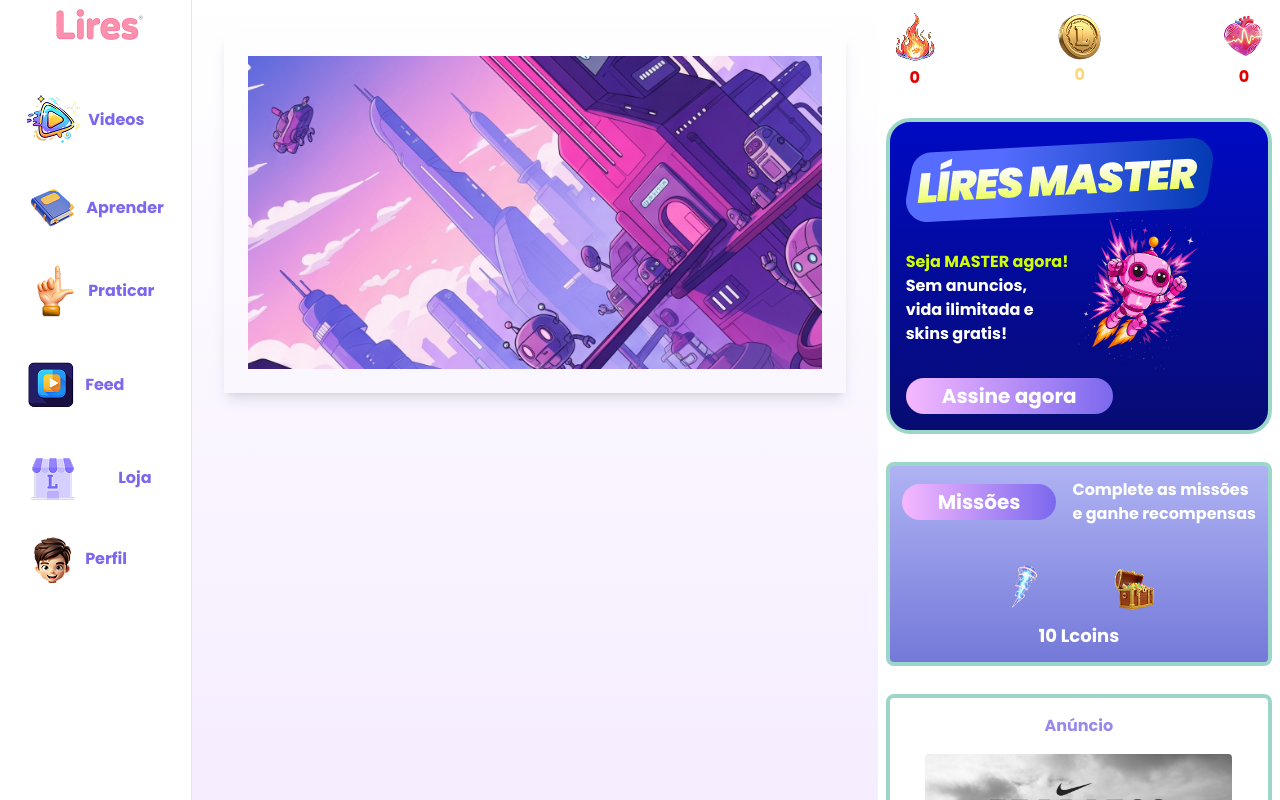
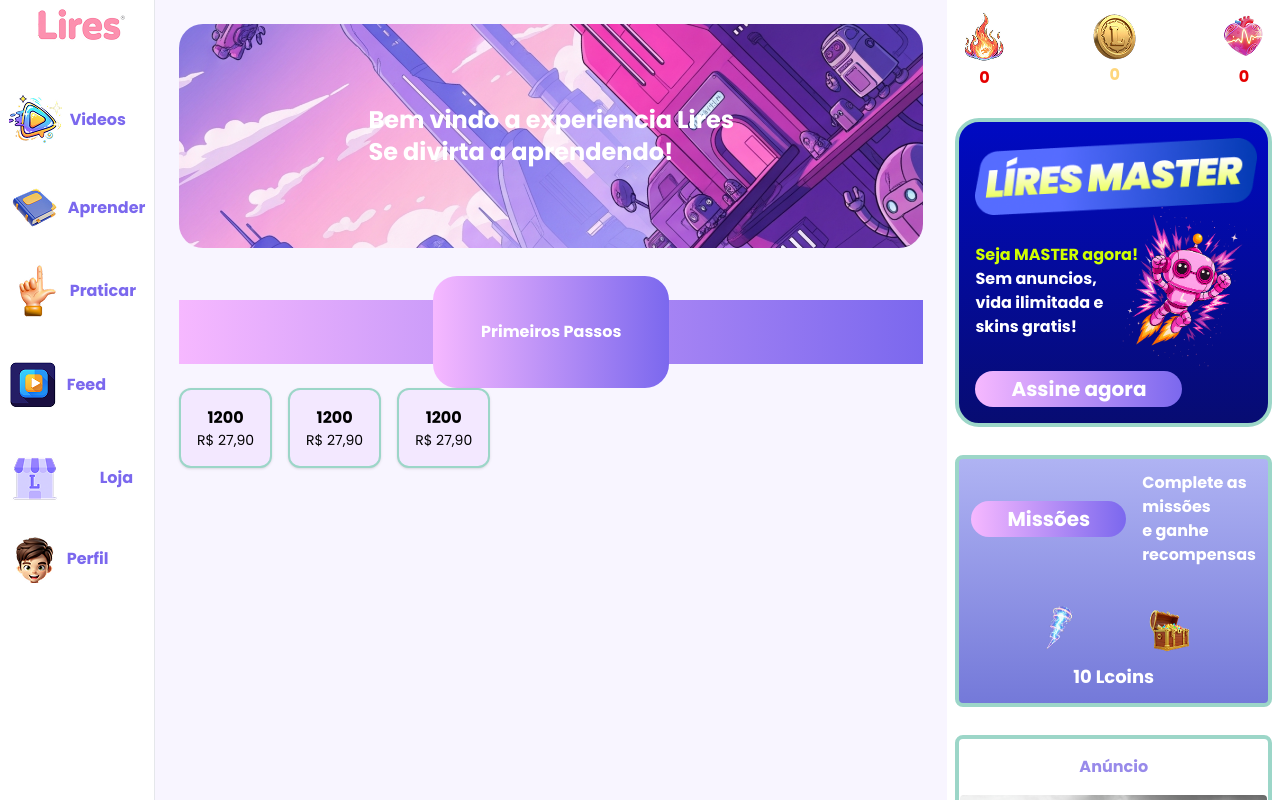
Before and after one commit to guibenat/Tcc, a React (Vite) app in the folder project-lires/: page / in a window 1280 px wide. Shown: the top 800 px of the page. Built offline with nearby package versions, Linux system fonts and the light colour scheme.

Commit message:
Home atualizada

```diff
--- a/project-lires/src/components/MainContent.jsx
+++ /dev/null
@@ -1,21 +0,0 @@
-import Metropole from "../assets/Metropole.png";
-
-export default function MainContent() {
-
-
-  return (
-    <main className="flex-1 flex flex-col items-center p-8 bg-gradient-to-b from-white to-purple-100 overflow-y-auto">
-      <div className=" flex flex-col items-center ronded-2xl p-6 text-white shadow-lg mb-8">
-        <img  src={Metropole} alt="" />
-      </div>
-      <div>
-        <div></div>
-        <div></div>
-        <div></div>
-      </div>
-
-
-
-    </main>
-  );
-}
--- a/project-lires/src/components/SidebarLeft.jsx
+++ b/project-lires/src/components/SidebarLeft.jsx
@@ -11,7 +11,7 @@ import  { Link } from 'react-router-dom';
 
 export default function SidebarLeft() {
   return (
-    <aside className="w-48 bg-white border-r border-gray-200 flex flex-col items-center py-8 -mt-16">
+    <aside className="w-64 bg-white border-r border-gray-200 flex flex-col items-center py-8 -mt-16">
       <Link to="/"><img src={Lires} alt="" /></Link>
       <nav className="flex flex-col gap-6 text-[#7B68EE] font-extrabold">
         <a href="#" className="flex items-center gap-2 font-bold">
--- a/project-lires/src/pages/Home.jsx
+++ b/project-lires/src/pages/Home.jsx
@@ -1,15 +1,47 @@
-import HomeMid from '../components/HomeMid';
-import Lires from '../assets/LIRES.png';
-import Brasil from '../assets/Brasil.jpg';
+import React from 'react';
+import Metropole from '../assets/Metropole.png';
 import SidebarLeft from '../components/SidebarLeft';
 import SidebarRight from '../components/SidebarRight';
-import MainContent from '../components/MainContent';
+
 
 export default function Home() {
     return (
-        <div className="flex min-h-screen bg-white">
-            <SidebarLeft/>
-            <MainContent />
+        <div className="flex flex-row w-full bg-[#f8f5ff]">
+            <SidebarLeft />
+            <div className="flex flex-col gap-6 w-full p-6">
+                <div
+                    className="bg-cover bg-center bg-no-repeat max-w-full rounded-3xl h-56 items-center flex justify-center text-white text-2xl"
+                    style={{
+                        backgroundImage: `url(${Metropole})`,
+                    }}
+                >
+                    <strong><span>Bem vindo a experiencia Lires <br />
+                        Se divirta a aprendendo!</span></strong>
+                </div>
+                {/*Primeiros Passos */}
+                <div className='h-16 max-w-full bg-[linear-gradient(to_right,#F6B8FF,#7B68EE)] mt-7 items-center flex justify-center text-white'>
+                    <div className='h-28 max-w-full bg-[linear-gradient(to_right,#F6B8FF,#7B68EE)] ] items-center flex justify-center text-white p-12 rounded-3xl'>
+                        <strong><span>Primeiros Passos</span></strong>
+                    </div>
+                </div>
+                {/*Cards de Cursos */}
+                <div className="flex flex-row w-full bg-[#f8f5ff]">
+                    <div className="grid grid-cols-3 gap-4">
+                        <div className="flex flex-col items-center bg-purple-100 p-4 rounded-xl border-2 border-[#9CD6C8] shadow hover:scale-105 transition">
+                            <span className="font-bold">1200</span>
+                            <span className="text-sm">R$ 27,90</span>
+                        </div>
+                        <div className="flex flex-col items-center bg-purple-100 p-4 rounded-xl border-2 border-[#9CD6C8] shadow hover:scale-105 transition">
+                            <span className="font-bold">1200</span>
+                            <span className="text-sm">R$ 27,90</span>
+                        </div>
+                        <div className="flex flex-col items-center bg-purple-100 p-4 rounded-xl border-2 border-[#9CD6C8] shadow hover:scale-105 transition">
+                            <span className="font-bold">1200</span>
+                            <span className="text-sm">R$ 27,90</span>
+                        </div>
+                    </div>
+                </div>
+            </div>
             <SidebarRight />
         </div>
     );
--- a/project-lires/src/style/index.css
+++ b/project-lires/src/style/index.css
@@ -2,6 +2,9 @@
 
 body {
   font-family: "Poppins", Arial, Helvetica, sans-serif;
+  margin: 0%;
+  padding: 0%;
+  box-sizing: border-box;
 }
 
 @tailwind base;
```
